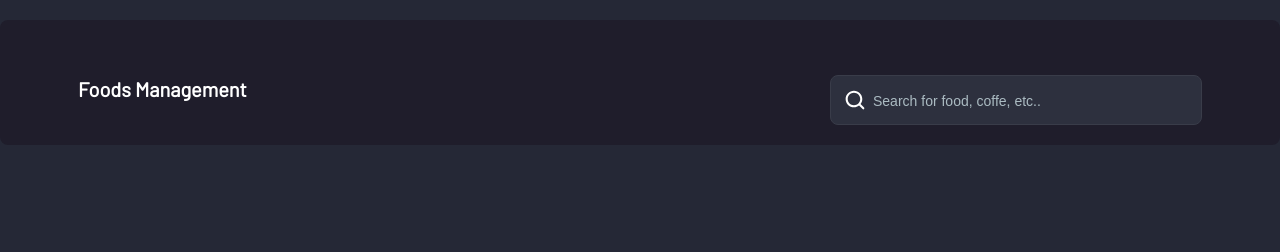
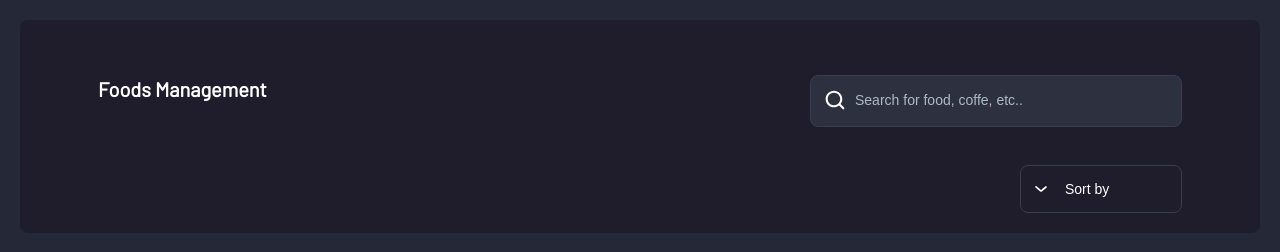
Before and after one commit to purelengend/typescript-training, a website built with Vite: page src/index.html in a window 1280 px wide. Built offline with nearby package versions, Linux system fonts and the light colour scheme.

Commit message:
feat: build header sort select list

```diff
--- a/src/index.html
+++ b/src/index.html
@@ -10,14 +10,29 @@
   <body>
     <div class="container">
       <header class="header-container">
-        <div class="d-flex header-wrapper">
+        <div class="d-flex header-main-wrapper">
           <h1 class="header-brand">Foods Management</h1>
           <form class="d-flex search-form">
-            <img src="./assets/icons/Mask.svg" alt="Search Icon" class="search-icon">
-            <input type="text" class="search-input" placeholder="Search for food, coffe, etc..">
+            <img
+              src="./assets/icons/search-icon.svg"
+              alt="Search Icon"
+              class="primary-icon"
+            />
+            <input
+              type="text"
+              class="search-input"
+              placeholder="Search for food, coffe, etc.."
+            />
           </form>
         </div>
-       </header>
+        <div class="d-flex-center header-sub-wrapper">
+          <select class="sort-select">
+            <option disabled selected class="select-item">Sort by</option>
+            <option class="select-item" value="0">ASC Price</option>
+            <option class="select-item" value="1">DESC Price</option>
+          </select>
+        </div>
+      </header>
       <main></main>
       <footer></footer>
     </div>
--- a/src/styles/base/global.css
+++ b/src/styles/base/global.css
@@ -1,38 +1,44 @@
 :root {
   /*color*/
+  --primary-color: #ea7c69;
   --text-primary: #fff;
-  --text-light: #ABBBC2;
+  --text-light: #abbbc2;
   --bg-primary: #252836;
   --bg-secondary: #1f1d2b;
-  --base-form-bg: #2D303E;
-  --base-dark-line: #393C49;
+  --base-form-bg: #2d303e;
+  --base-dark-line: #393c49;
   /*width*/
   --layout-default-max-width: 1440px;
 
   /*padding*/
   --padding-xs: 14px;
   --padding-sm: 20px;
+  --padding-nm: 27px;
   --padding-md: 55px;
-  --padding-xl: 78px;
+  --padding-lg: 65px;
+  --padding-2xl: 78px;
 
   /*border-radius*/
   --border-primary: 8px;
 
   /*font-size*/
   --font-size-sm: 14px;
+  --font-size-md: 16px;
   --font-size-lg: 20px;
 
   /*font-weight*/
   --font-weight-normal: 400;
+  --font-weight-medium: 500;
   --font-weight-bold: 600;
 
   /*line-height*/
+  --line-height-md: 130%;
   --line-height-lg: 140%;
 }
 
 body {
   background-color: var(--bg-primary);
-  padding: var( --padding-sm) 0;
+  padding: var(--padding-sm);
 }
 
 .container {
@@ -55,3 +61,8 @@ body {
   justify-content: center;
   align-items: center;
 }
+
+.d-flex-col {
+  display: flex;
+  flex-direction: column;
+}
--- a/src/styles/sections/header.css
+++ b/src/styles/sections/header.css
@@ -1,9 +1,9 @@
 .header-container {
-  padding: var(--padding-md) var(--padding-xl) var(--padding-sm);
+  padding: var(--padding-md) var(--padding-2xl) var(--padding-sm);
   color: var(--text-primary);
 }
 
-.header-wrapper {
+.header-main-wrapper {
   justify-content: space-between;
 }
 
@@ -19,10 +19,10 @@
   width: 342px;
   border: 1px solid var(--base-dark-line);
   border-radius: var(--border-primary);
-  gap: 6px;
+  gap: 8px;
 }
 
-.search-icon {
+.primary-icon {
   width: 20px;
   height: 20px;
 }
@@ -32,9 +32,41 @@
   border: none;
   outline: none;
   align-self: end;
+  font-size: var(--font-size-sm);
+  color: var(--text-light);
+  line-height: var(--line-height-lg);
 }
+
 .search-input::placeholder {
   font-size: var(--font-size-sm);
   color: var(--text-light);
   line-height: var(--line-height-lg);
 }
+
+.header-sub-wrapper {
+  justify-content: end;
+  margin-top: 38px;
+}
+
+.sort-select {
+  width: 162px;
+  padding: var(--padding-xs) var(--padding-xs) var(--padding-xs) 44px;
+  background-color: transparent;
+  border: 1px solid var(--base-dark-line);
+  border-radius: var(--border-primary);
+  color: var(--text-primary);
+  font-size: var(--font-size-sm);
+  font-weight: var(--font-weight-medium);
+  line-height: var(--line-height-md);
+  -webkit-appearance: none;
+  -moz-appearance: none;
+  background-image: url('../../assets/icons/down-arrow-icon.svg');
+  background-position: var(--padding-xs) center;
+  background-repeat: no-repeat;
+  outline: none;
+}
+
+.select-item {
+  color: var(--text-primary);
+  background-color: var(--bg-secondary);
+}
```
Also changed, not shown: src/assets/icons/down-arrow-icon.svg (added), src/assets/icons/plus-icon.svg (added), src/assets/icons/search-icon.svg (renamed from src/assets/icons/Mask.svg).
